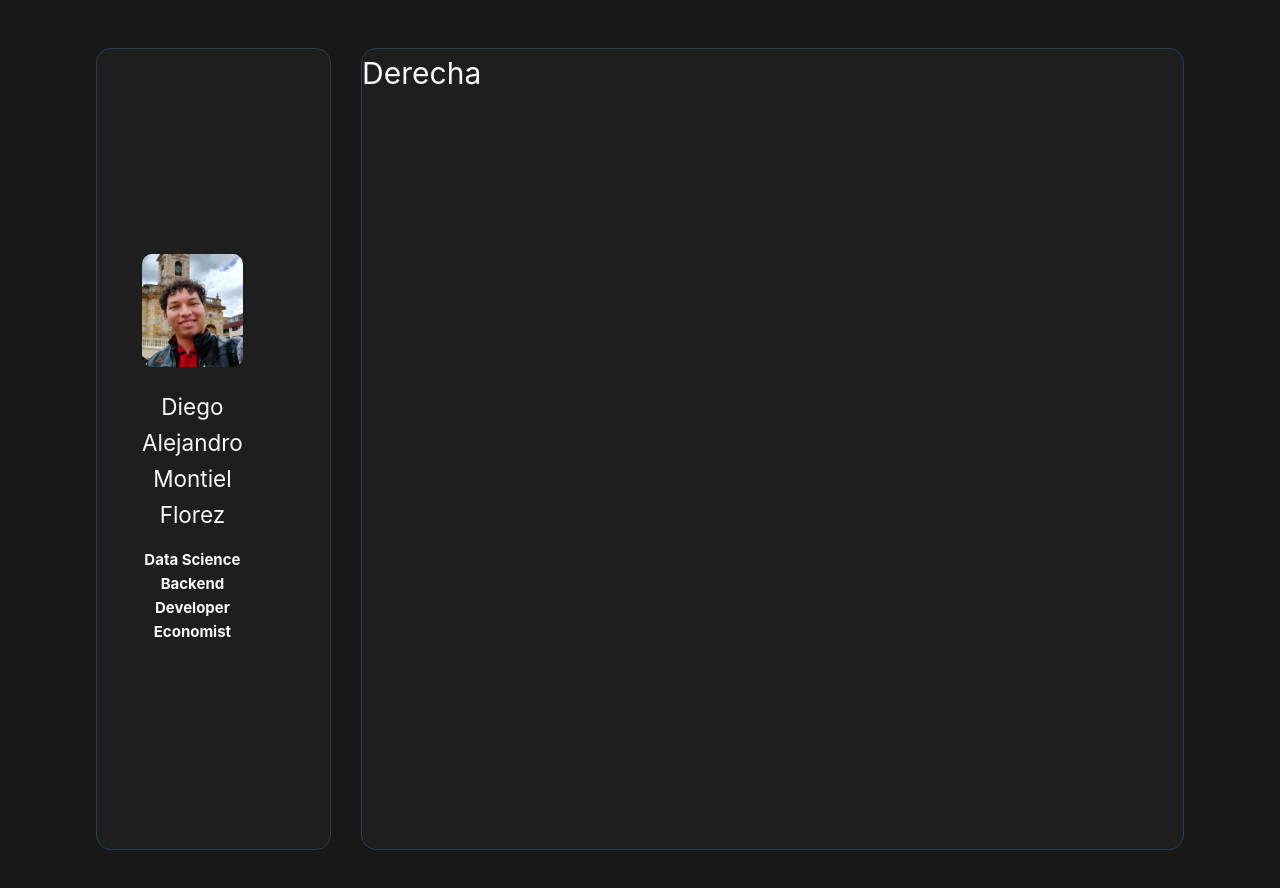
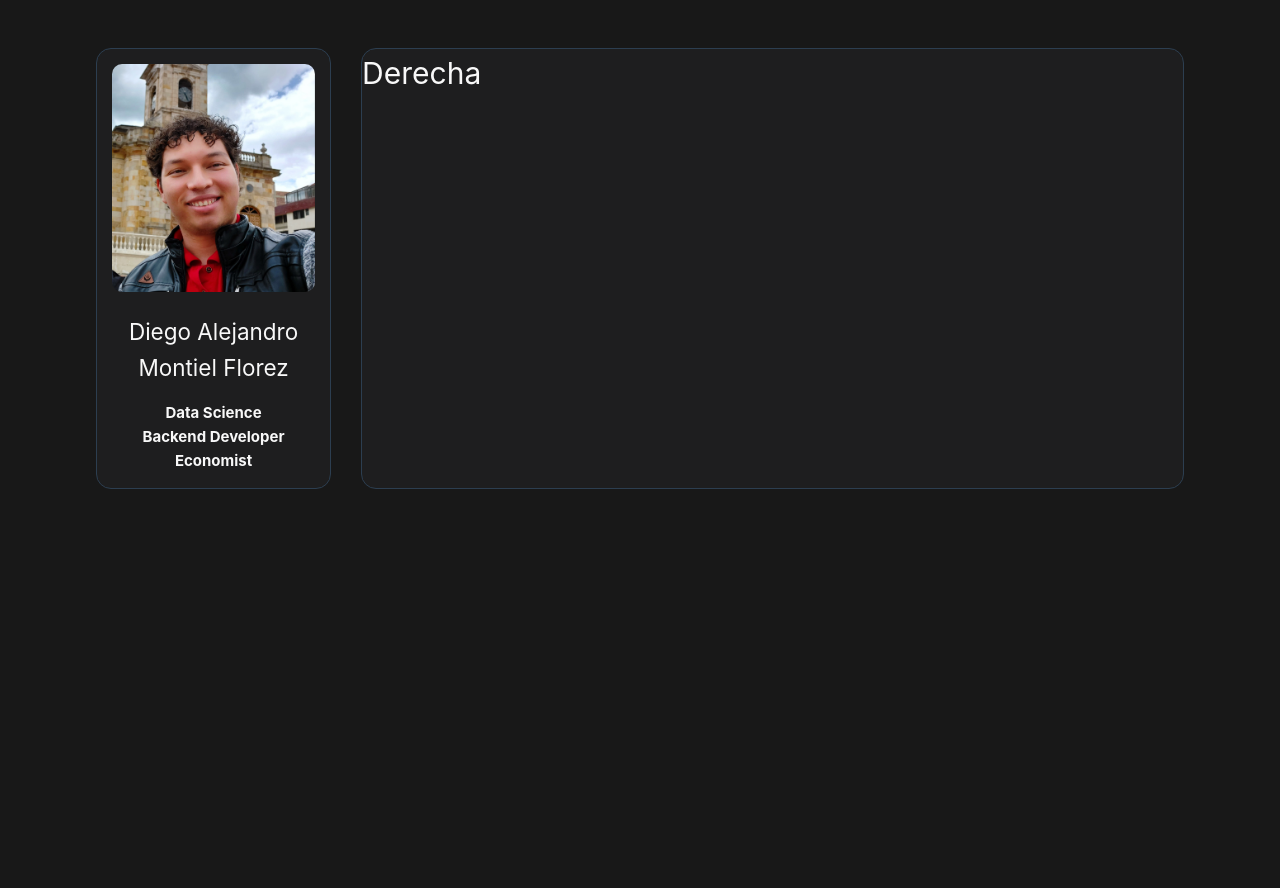
Before and after one commit to OugMontiel/OugMontiel, a Vue app: page / in a window 1280 px wide. Shown: the top 888 px of the page. After the commit the page ends 800 px from the top, so only its background shows below. Built offline with nearby package versions, Linux system fonts and the light colour scheme.

Commit message:
feat: :sparkles: Adecuacion del primera seccion de izq

```diff
--- a/src/components/izq.vue
+++ b/src/components/izq.vue
@@ -3,40 +3,35 @@
 </script>
 
 <template>
-    <main>
+
     <section class="profile">
-            <img class="profile-image" src="/public/img/Data Vizualizacion-SQL-R Studio-Power BI.jpg" alt="Data Science, Backend Developer, Economist">
-            <h2>Diego Alejandro</h2>
-            <h2>Montiel Florez</h2>
+        <img class="profile-image"
+            src="/public/img/Data Vizualizacion-SQL-R Studio-Power BI.jpg"
+            alt="Data Science, Backend Developer, Economist">
+        <h2>Diego Alejandro Montiel Florez</h2>
         <div class="professions">
             <p>Data Science</p>
             <p>Backend Developer</p>
             <p>Economist</p>
         </div>
     </section>
-    </main>
+
 </template>
 
 <style scoped>
-main {
+.profile {
     padding: 1em;
-    display: flex;
-    justify-content: center;
-    align-items: center;
-    height: 100vh; /* Asegura que el contenido ocupe toda la altura de la ventana */
-}
-
-.profile {
     text-align: center;
-    padding: 2em;
     border-radius: 10px;
 }
 
 .profile-image {
     width: 100%;
     object-fit: cover;
-    border-radius: 10px; /* Bordes redondeados para la imagen */
-    margin-bottom: 1em; /* Espacio entre la imagen y el texto */
+    border-radius: 10px;
+    /* Bordes redondeados para la imagen */
+    margin-bottom: 1em;
+    /* Espacio entre la imagen y el texto */
 }
 
 .professions {
@@ -47,6 +42,7 @@ main {
 }
 
 .professions p {
-    font-weight: bold; /* Hace que los títulos de las profesiones sean más destacados */
+    font-weight: bold;
+    /* Hace que los títulos de las profesiones sean más destacados */
 }
 </style>
```
Lines whose indentation alone changed are shown as unchanged.
